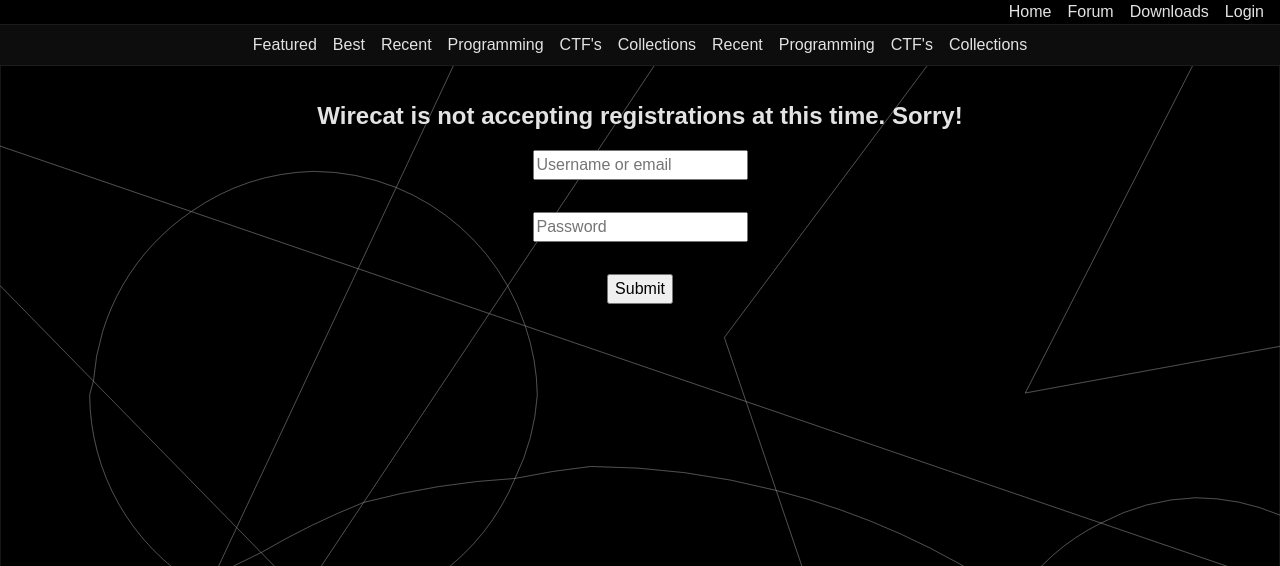
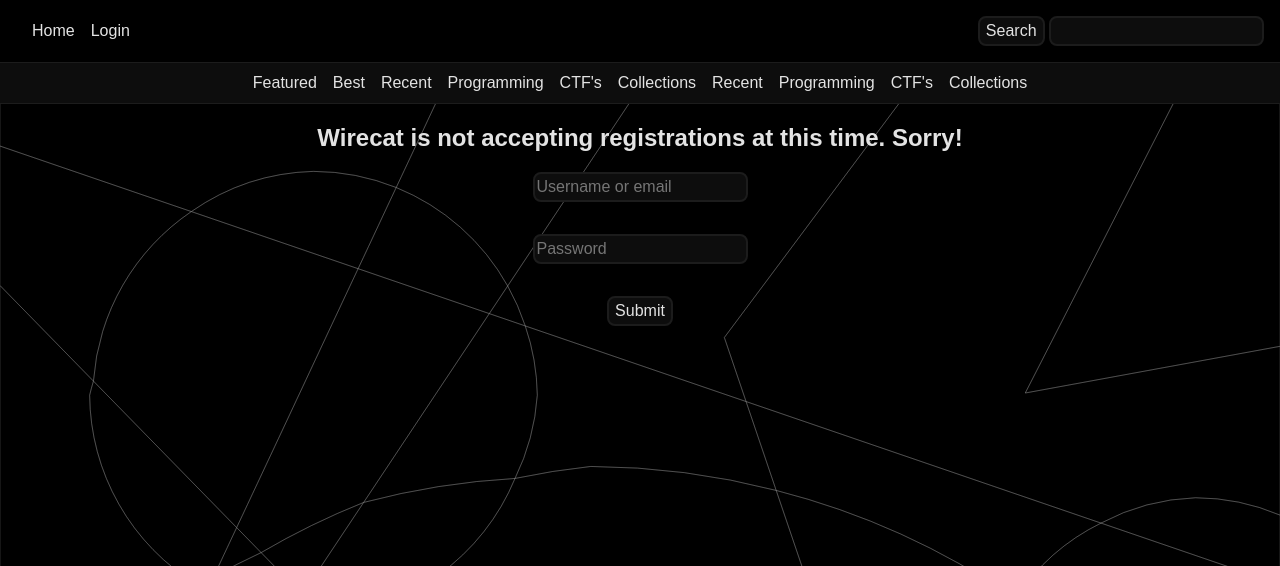
Before and after one commit to mimi-katsu/wirecat, a Flask app: page /login in a window 1280 px wide. Shown: the top 566 px of the page. Run offline with Flask 3, Linux system fonts and the light colour scheme; parts of the project's set-up code (start-up, migrations or seed data) failed here and were passed over.

Commit message:
got some of the layout done for the search results

```diff
--- a/wirecat/routes.py
+++ b/wirecat/routes.py
@@ -126,15 +126,26 @@ def blog_post(post_slug):
         abort(404)
     return render_template('post.html', post=post, featured=featured, latest=latest, random=random_posts)
 
-@wc.route('/search')
+@wc.route('/search',methods=['POST'])
 def search():
-    return render_template('search.html')
+    if request.method == 'POST':
+        query = request.form.get('search', None)
+        results = current_app.wc_search.search_posts(query)
+        best = current_app.cache.get('best')
+        if best:
+            best = catlib.deserialize_posts(best)
+        print(best)
+        return render_template('search_results.html', results=results, best=best)
 
-@wc.route('/search/<query>')
+@wc.route('/search/<query>', methods=['GET'])
 def make_search(query):
     results = current_app.wc_search.search_posts(query)
-    return render_template('search_results.html', results=results)
-
+    best = current_app.cache.get('best')
+    if best:
+        best = catlib.deserialize_posts(best)
+    if results:
+        return render_template('search_results.html', results=results)
+    return render_template('sorry.html', best=best)
 
 @wc.route('/login')
 def login():
--- a/wirecat/search.py
+++ b/wirecat/search.py
@@ -3,7 +3,7 @@ import os
 from flask import current_app
 from whoosh.index import open_dir,create_in, exists_in
 from whoosh.writing import AsyncWriter
-from whoosh.qparser import QueryParser
+from whoosh.qparser import MultifieldParser
 
 class Search:
     def __init__(self):
@@ -27,7 +27,7 @@ class Search:
     def search_posts(self, query_str):
         index = open_dir(self.index_path)
         with index.searcher() as searcher:
-            query = QueryParser("title", index.schema).parse(query_str)
+            query = MultifieldParser(["title", "summary", "publish_date"], index.schema).parse(query_str)
             results_obj = searcher.search(query)
             query_results = []
             for hit in results_obj:
--- a/wirecat/static/css/login.css
+++ b/wirecat/static/css/login.css
@@ -20,11 +20,3 @@
 h1 {
     font-size: 1.5em;
 }
-
-button {
-    color: var(--font-color-tertiary);
-}
-
-input {
-    color: black;
-}
--- a/wirecat/static/css/main.css
+++ b/wirecat/static/css/main.css
@@ -91,22 +91,28 @@ body {
     background-color: var(--background-color-main);
 }
 
-/* #header-logo {
-  flex: 1;
-  max-width: 20em;
-  min-width: 15em;
-  height: auto;
-  display: inline-block;
+.header > * {
   padding: 1em;
-} */
+}
+
+.header .search-container {
+  padding: 1em;
+  display: flex;
+}
+input, button{
+  background-color: var(--background-color-secondary);
+  border: 2px solid var(--border-color-tertiary);
+  border-radius: 8px;
+  color: var(--font-color-main);
+}
 
 .main-nav {
   display: flex;
   flex-wrap: wrap;
-  justify-content: end;
+  justify-content: start;
   align-items: center;
-  padding-right: 1em;
 }
+
 
 .main-nav>a {
   color: var(--font-color-main);
--- a/wirecat/templates/frontpage.html
+++ b/wirecat/templates/frontpage.html
@@ -14,7 +14,7 @@
     <a href="/collections">Playlists</a>
 {% endblock %}
 {% block banner%}
-    <div class="banner"><img src="/static/images/wirecat-banner.svg" alt="123"></div>
+    <!-- <div class="banner"><img src="/static/images/wirecat-banner.svg" alt="123"></div> -->
 {% endblock %}
 {% block content %}
 <div class="main-content">
--- a/wirecat/templates/main.html
+++ b/wirecat/templates/main.html
@@ -9,16 +9,8 @@
 </head>
 <body>
     <div class="header">
-        <div class="logo" id="header-logo">
-            <a href="/">
-
-            </a>
-        </div>
-
         <div class="main-nav">
                 <a href="/home" class="header-nav">Home</a>
-                <a href="/forum" class="header-nav">Forum</a>
-                <a href="/downloads" class="header-nav">Downloads</a>
                 {% if logged_in %}
                     <!-- Display profile button if logged in -->
                     <a href="/dashboard">Dashboard</a>
@@ -28,14 +20,20 @@
                     <a href="/login">Login</a>
                 {% endif %}
         </div>
+        <div class="search-container">
+            <form action="/search" method="POST" class="search-bar">
+                <button type="submit">Search</button>
+                <input type="text" name="search" id="search-input" required>
+            </form>
+        </div>
     </div>
 
     <div class="nav">{% block nav %}{% endblock %}</div>
+    {% if announcement %}
     <div class="announcement-bar">
-        {% if announcement %}
             <p>{{announcement | safe}}</p>
-        {% endif %}
     </div>
+    {% endif %}
     {% block banner%}
     {% endblock %}
     <div class="content">
```
Also changed, not shown: wirecat/templates/search_results.html (+17 -5 lines), wirecat/templates/sorry.html (added, +15 -0 lines), wirecat/static/css/search.css (added).
